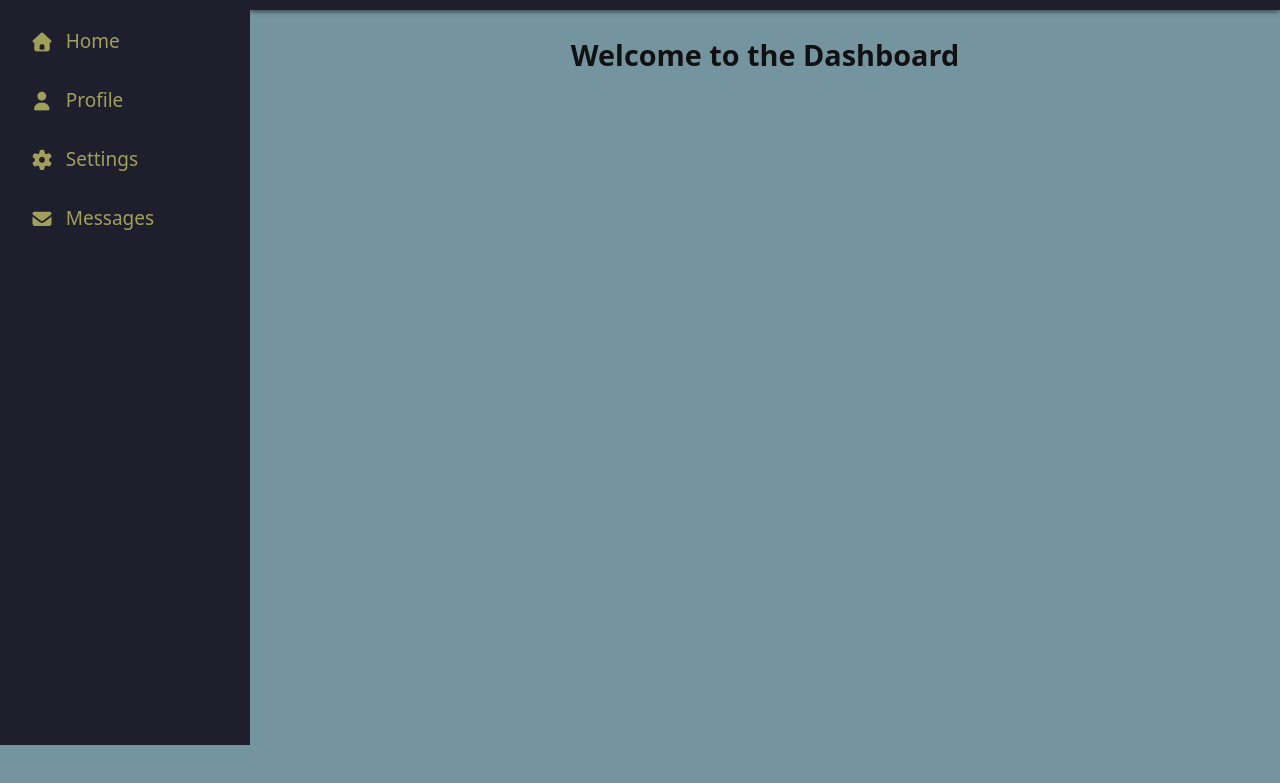
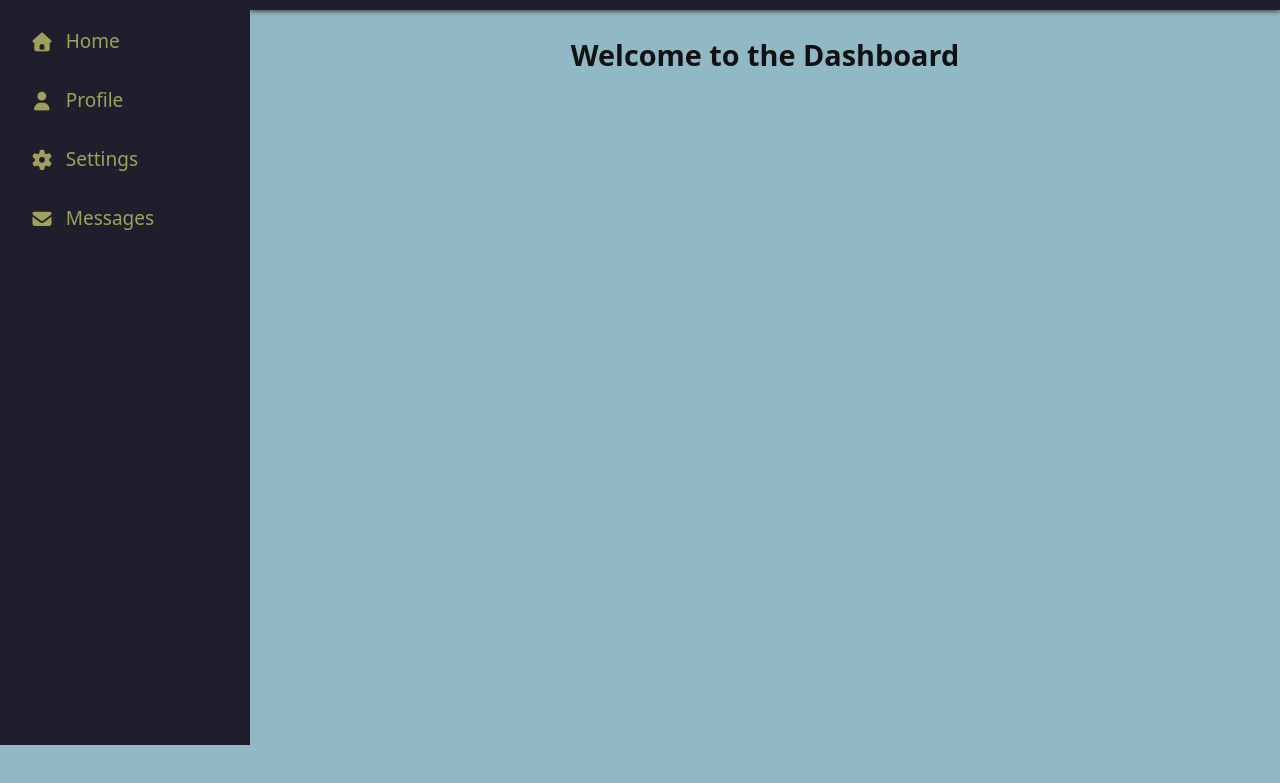
Before and after one commit to markocira42-cmd/elevvo-sidebar, a plain HTML site: page index.html in a window 1280 px wide. Shown: the part 55-838 px from the top of the page. Drawn offline with Linux system fonts and the light colour scheme.

Commit message:
style: lighten background-color of the body

```diff
--- a/style.css
+++ b/style.css
@@ -7,7 +7,7 @@
     /* FOR MOBILE */
 
 body{
-    background-color: rgb(116, 149, 160);
+    background-color: rgb(144, 184, 197);;
     font-family: system-ui, -apple-system, BlinkMacSystemFont, 'Segoe UI', Roboto, Oxygen, Ubuntu, Cantarell, 'Open Sans', 'Helvetica Neue', sans-serif;
     font-size: 0.9rem;
     color: #111;
@@ -91,8 +91,6 @@ header{
 
 /* SIDEBAR-LINKS */
 
-.sidebar-links{}
-
 .sidebar-links li{
     list-style: none;
     margin-bottom: 13px;
```
